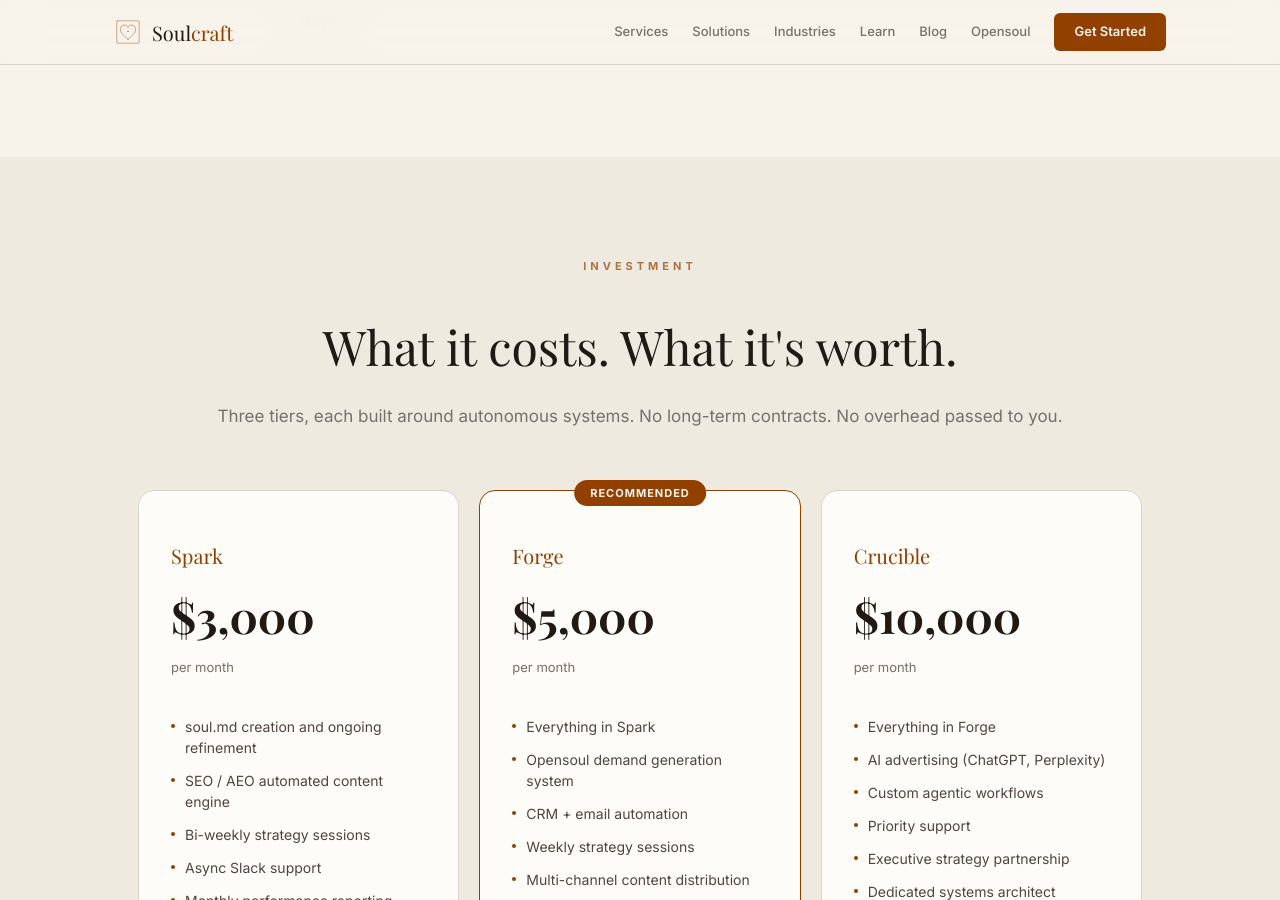
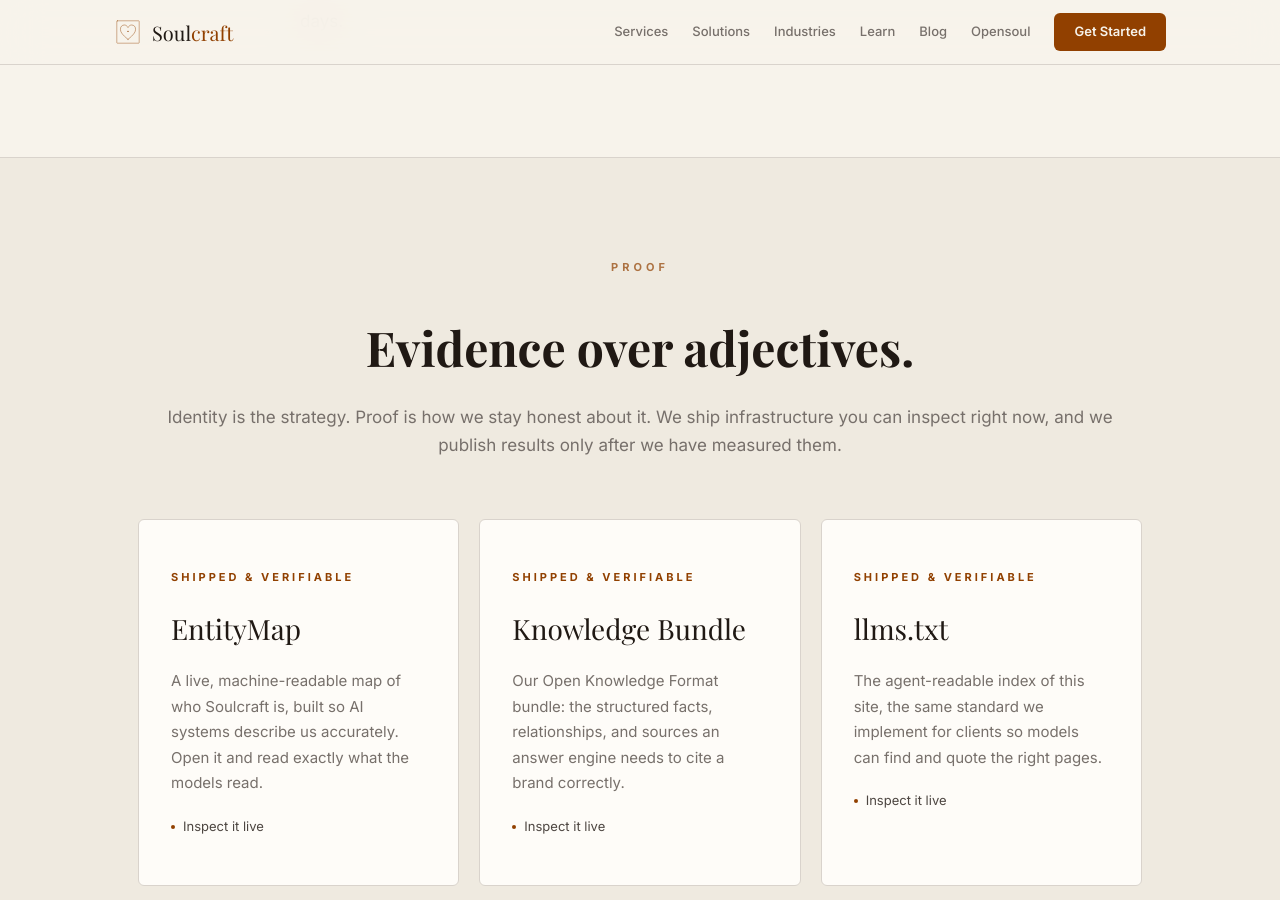
Before and after one commit to iamevandrake/soulcraft-site, a Jekyll site: the page index.html, which Jekyll copies as it is, in a window 1280 px wide and 900 px high, scrolled down 4528 px. Built offline with Jekyll 4.4.1, drawn with Linux system fonts in a browser that asks for light colours; some web fonts are replaced; some of the changed text lies outside the part shown.

Commit message:
Add homepage Proof section + measurement & agent-readiness Learn guides
- Homepage: new Proof section before pricing (verifiable infra: EntityMap, OKF, llms.txt; 'results, measured' statement; fill-in metrics template left as HTML comment)
- New /learn/ guide: How to Measure Your Brand's Visibility in AI Search (measurement wedge)
- New /learn/ guide: Agent-Ready Infrastructure (unowned infrastructure angle)
- Additive only; no deletions. No fabricated metrics.

```diff
--- a/index.html
+++ b/index.html
@@ -696,6 +696,51 @@ footer { padding: 48px 0; border-top: 1px solid var(--border); }
   </div>
 </section>
 
+<!-- Proof -->
+<section class="capabilities" id="proof" style="border-top:1px solid var(--border);">
+  <div class="container">
+    <div class="chapter-num" style="text-align:center;">Proof</div>
+    <h2>Evidence over adjectives.</h2>
+    <p>Identity is the strategy. Proof is how we stay honest about it. We ship infrastructure you can inspect right now, and we publish results only after we have measured them.</p>
+    <div class="cap-grid">
+      <a class="cap-card" href="/entitymap.html" style="color:var(--white);text-decoration:none;display:block;">
+        <div class="cap-label">Shipped &amp; verifiable</div>
+        <h3>EntityMap</h3>
+        <p>A live, machine-readable map of who Soulcraft is, built so AI systems describe us accurately. Open it and read exactly what the models read.</p>
+        <div class="cap-details"><div class="cap-detail">Inspect it live</div></div>
+      </a>
+      <a class="cap-card" href="/okf/" style="color:var(--white);text-decoration:none;display:block;">
+        <div class="cap-label">Shipped &amp; verifiable</div>
+        <h3>Knowledge Bundle</h3>
+        <p>Our Open Knowledge Format bundle: the structured facts, relationships, and sources an answer engine needs to cite a brand correctly.</p>
+        <div class="cap-details"><div class="cap-detail">Inspect it live</div></div>
+      </a>
+      <a class="cap-card" href="/llms.txt" style="color:var(--white);text-decoration:none;display:block;">
+        <div class="cap-label">Shipped &amp; verifiable</div>
+        <h3>llms.txt</h3>
+        <p>The agent-readable index of this site, the same standard we implement for clients so models can find and quote the right pages.</p>
+        <div class="cap-details"><div class="cap-detail">Inspect it live</div></div>
+      </a>
+    </div>
+
+    <div style="margin-top:48px;border-top:1px solid var(--border);padding-top:48px;text-align:center;">
+      <div class="chapter-num" style="text-align:center;">Results, measured</div>
+      <p style="max-width:640px;margin:0 auto;">Every engagement is instrumented from day one. We track citation lift across AI engines, time to first tracked citation, and share of voice against the competitors you name. We publish those figures once they are verified, and we show the method behind them. No estimates, no vanity metrics.</p>
+      <div style="margin-top:32px;">
+        <a href="/learn/how-to-measure-ai-search-visibility/" style="display:inline-block;width:auto;padding:14px 28px;border:1px solid var(--accent);border-radius:8px;color:var(--accent);font-weight:600;font-size:14px;font-family:'Inter',sans-serif;text-decoration:none;">See how we measure AI visibility</a>
+      </div>
+    </div>
+
+    <!-- METRICS TEMPLATE. Evan: when you have VERIFIED figures, delete this comment wrapper to publish the row. Replace [number] and labels with real measured values only. Do not publish estimates (no-sloptimization bright line).
+    <div style="display:grid;grid-template-columns:repeat(3,minmax(0,1fr));gap:20px;margin-top:40px;">
+      <div style="text-align:center;"><div style="font-family:var(--font-display);font-size:52px;color:var(--accent);line-height:1;">[number]</div><div style="font-size:13px;color:var(--muted);margin-top:10px;line-height:1.5;">Citation lift across AI engines</div></div>
+      <div style="text-align:center;"><div style="font-family:var(--font-display);font-size:52px;color:var(--accent);line-height:1;">[number]</div><div style="font-size:13px;color:var(--muted);margin-top:10px;line-height:1.5;">Days to first tracked AI citation</div></div>
+      <div style="text-align:center;"><div style="font-family:var(--font-display);font-size:52px;color:var(--accent);line-height:1;">[number]</div><div style="font-size:13px;color:var(--muted);margin-top:10px;line-height:1.5;">Share of voice vs named competitors</div></div>
+    </div>
+    -->
+  </div>
+</section>
+
 <!-- Investment -->
 <section class="investment" id="investment">
   <div class="container">
```
Also changed, not shown: _posts/2026-06-24-agent-ready-infrastructure-make-your-site-legible-to-ai.md (added, +45 -0 lines), _posts/2026-06-24-how-to-measure-ai-search-visibility.md (added, +65 -0 lines).
